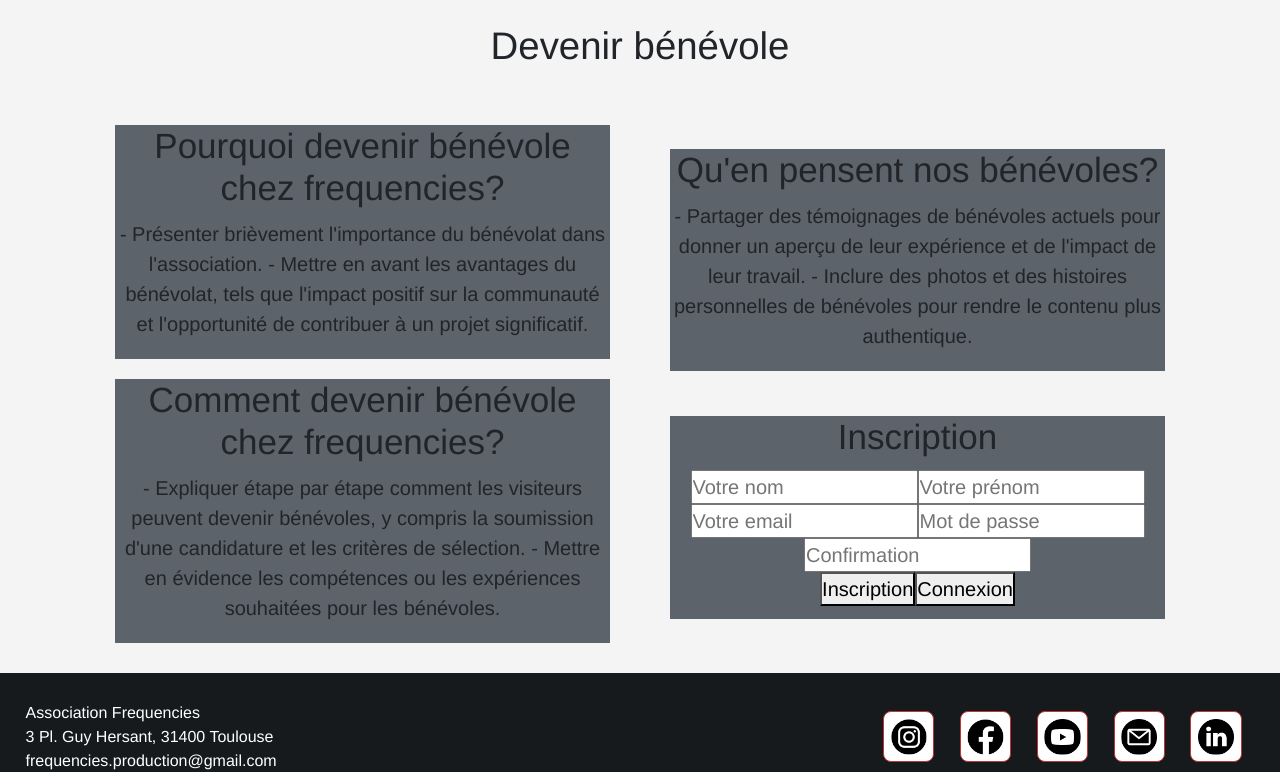
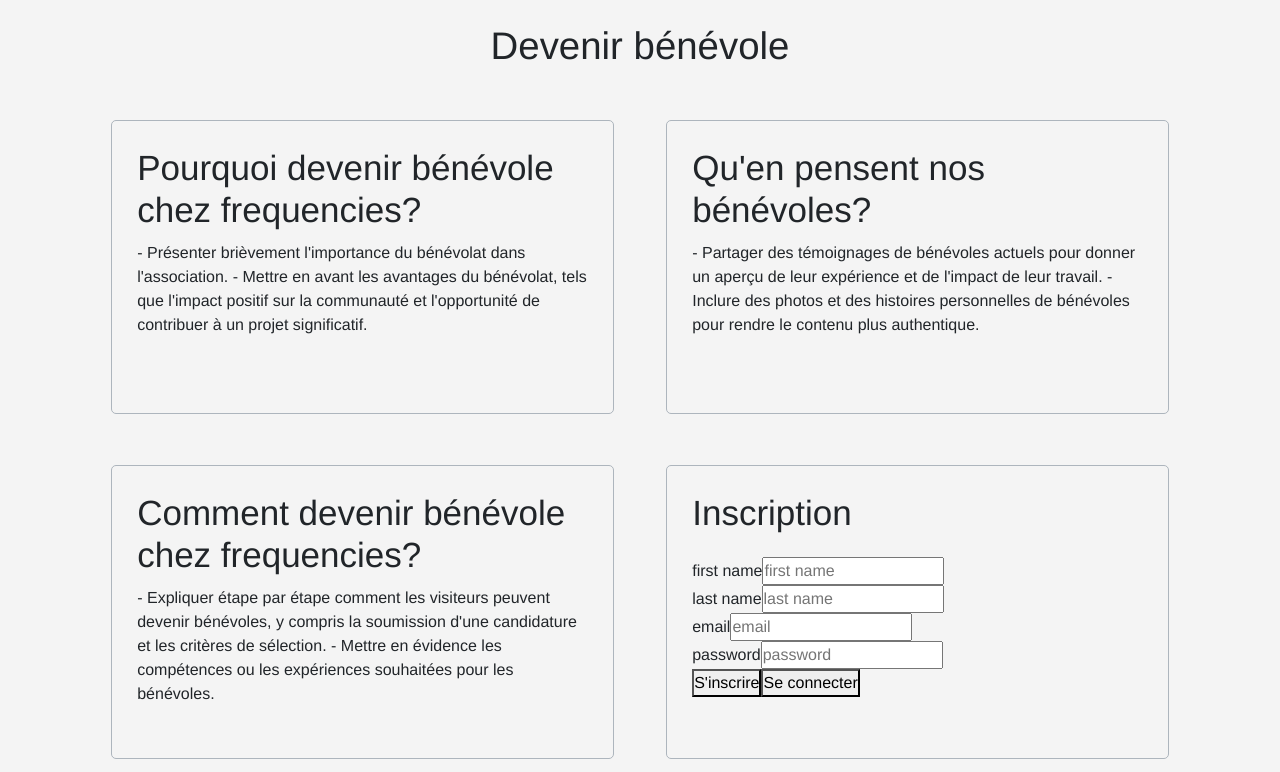
Before and after one commit to FrequenciesProduction/sitewebfrequencies, a Nuxt app: page /benevole in a window 1280 px wide. Shown: the part 532-1304 px from the top of the page. Built offline with nearby package versions, Linux system fonts and the light colour scheme.

Commit message:
feat/002: Ajout du formulaire d'inscription et de connexion

```diff
--- a/assets/styles/benevole.modules.scss
+++ b/assets/styles/benevole.modules.scss
@@ -9,20 +9,36 @@
   flex-direction: row;
 }
 
-.cards_content1,
-.cards_content2 {
+.cards__content {
   display: flex;
   flex-direction: column;
   justify-content: space-evenly;
-  margin: 20px;
   width: 100%;
+  margin-bottom: 5vw;
 }
 
-.card__content-intro,
-.card__content-process,
-.card__content-testimonial,
-.card__content-form {
-  background-color: #5c636a;
-  min-height: 30%;
-  margin: 10px;
+.card__content-mini {
+  display: flex;
+  flex-direction: column;
+  min-height: 45%;
+  margin: 2vw;
+  padding: 2vw;
+  font-size: medium;
+  text-align: left;
+  border: 1px solid #adb5bd;
+  border-radius: 5px;
 }
+
+.h3 {
+  font-size: 20px;
+}
+
+.form {
+  display: flex;
+  flex-direction: column;
+  height: 100%;
+}
+
+.input {
+  margin: 0;
+}
--- a/pages/benevole.vue
+++ b/pages/benevole.vue
@@ -6,8 +6,8 @@
     </div>
 
     <div class="container">
-      <div class="cards_content1">
-        <div class="card__content-intro">
+      <div class="cards__content">
+        <div class="card__content-mini">
           <h3>Pourquoi devenir bénévole chez frequencies?</h3>
           <p>
             - Présenter brièvement l'importance du bénévolat dans l'association.
@@ -17,7 +17,7 @@
           </p>
         </div>
 
-        <div class="card__content-process">
+        <div class="card__content-mini">
           <h3>Comment devenir bénévole chez frequencies?</h3>
           <p>
             - Expliquer étape par étape comment les visiteurs peuvent devenir bénévoles,
@@ -27,8 +27,8 @@
         </div>
       </div>
 
-      <div class="cards_content2">
-        <div class="card__content-testimonial">
+      <div class="cards__content">
+        <div class="card__content-mini">
           <h3>Qu'en pensent nos bénévoles?</h3>
           <p>
             - Partager des témoignages de bénévoles actuels pour donner un aperçu de leur expérience et de l'impact de
@@ -37,21 +37,27 @@
           </p>
         </div>
 
-        <div class="card__content-form">
+        <div class="card__content-mini">
           <h3>Inscription</h3>
-          <form @submit.prevent="signup">
-            <input v-model="name" placeholder="Votre nom" type="text">
-            <input v-model="firstname" placeholder="Votre prénom" type="text">
-            <input v-model="email" placeholder="Votre email" type="email">
-            <input v-model="password" placeholder="Mot de passe" type="password">
-            <input v-model="passwordConfirm" placeholder="Confirmation" type="password">
-
-            <div v-if="authStatus === 'loading'" class="loader"></div>
-
-            <div v-else class="btn--group">
-              <button class="btn--green" type="submit">Inscription</button>
-              <button class="btn--green--alt" @click="login('Login')">Connexion</button>
+          <form @submit.prevent="login">
+            <div>
+              <label for="firstName">first name</label>
+              <input v-model="firstName" name="firstName" placeholder="first name">
             </div>
+            <div>
+              <label for="lastName">last name</label>
+              <input v-model="lastName" name="lastName" placeholder="last name">
+            </div>
+            <div>
+              <div>
+                <label for="email">email</label>
+                <input v-model="email" name="email" placeholder="email">
+              </div>
+              <label for="password">password</label>
+              <input v-model="password" name="password" placeholder="password" type="password">
+            </div>
+            <button type="submit" value="register">S'inscrire</button>
+            <button type="submit" value="login">Se connecter</button>
           </form>
         </div>
       </div>
@@ -66,3 +72,25 @@ useHead({
   title: 'Devenir un bénévole'
 })
 </script>
+
+<script>
+import axios from "axios";
+
+export default {
+  data() {
+    return {
+      firstName: '',
+      lastName: '',
+      email: '',
+      password: ''
+    }
+  },
+
+  methods: {
+    submit() {
+      console.log(this.name)
+    }
+  }
+}
+
+</script>
```
